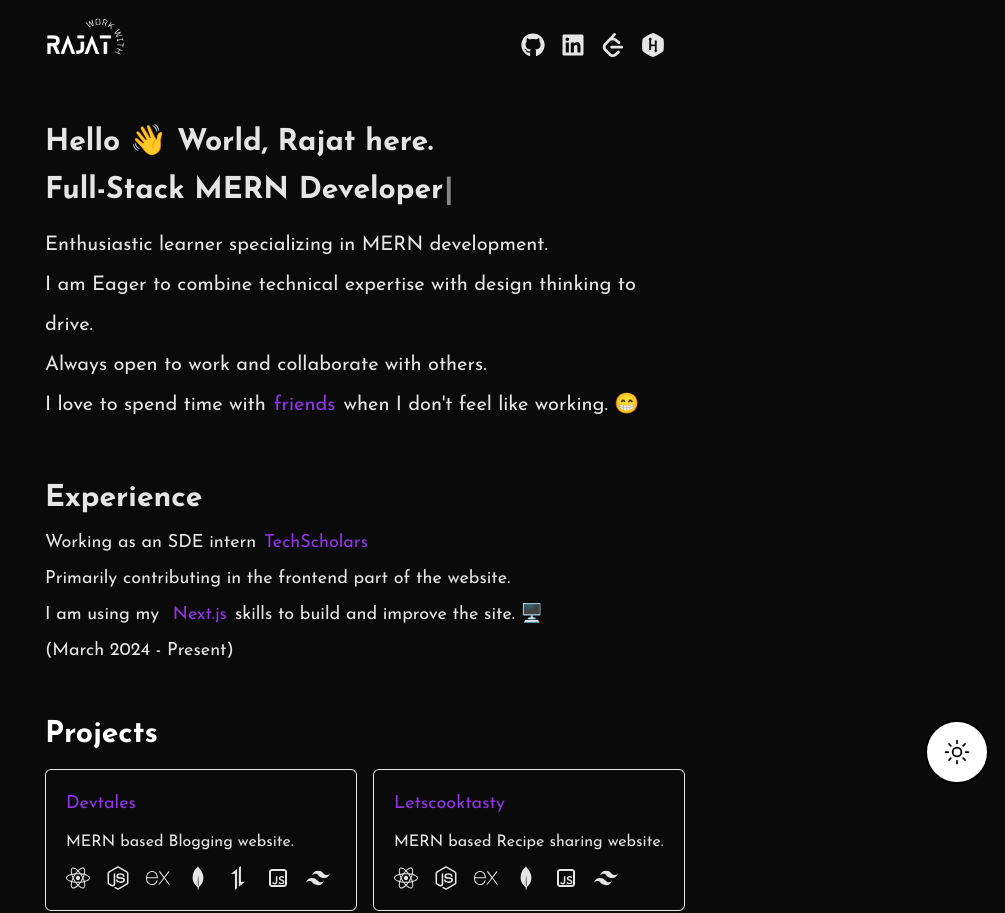
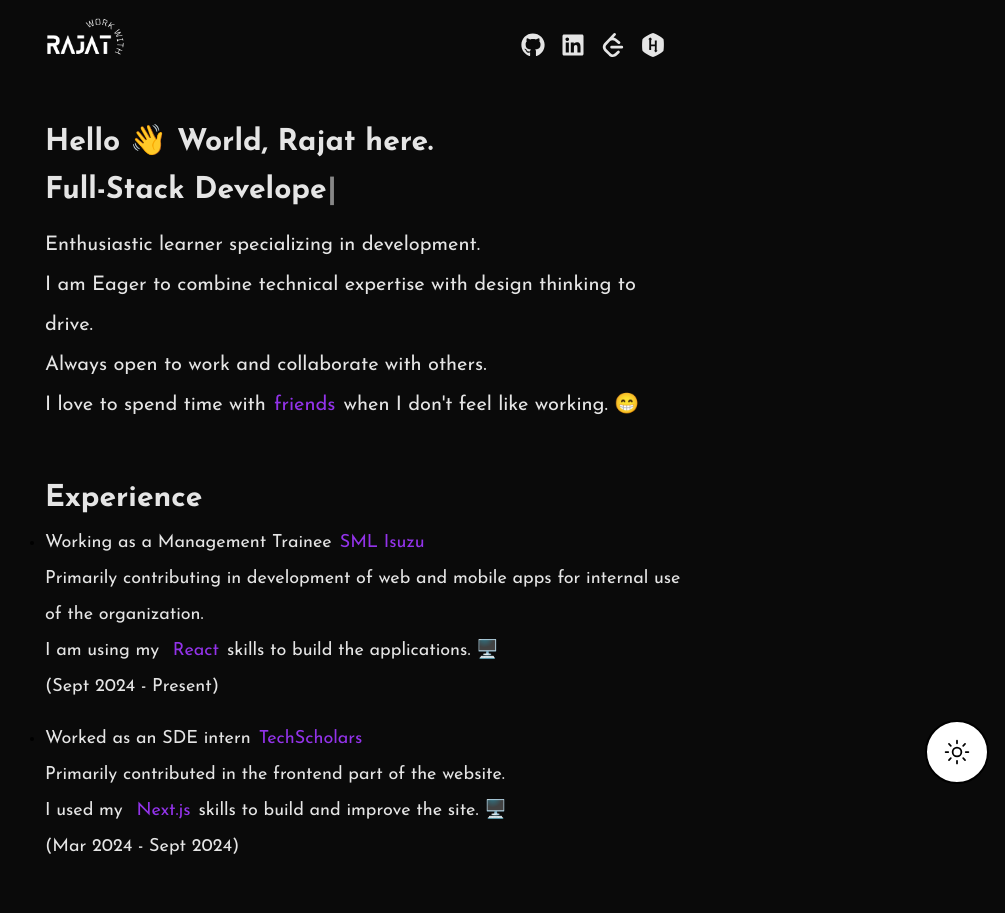
Before and after one commit to Rajat-Uchiha/next-portfolio, a Next.js app: page / in a window 1280 px wide. Shown: the top 913 px of the page, without its empty margins (275-1280 px from the left). Built offline with nearby package versions, Linux system fonts and the light colour scheme.

Commit message:
made changes in the content

```diff
--- a/components/Experience.jsx
+++ b/components/Experience.jsx
@@ -9,17 +9,39 @@ const Experience = () => {
             Experience
           </h2>
         </div>
-        <div className="py-2">
+        <ul className="list-disc">
+          <li className="py-2">
             <p className="font-Josefin dark:text-neutral-200 text-base lg:text-lg leading-loose lg:leading-loose">
-            Working as an SDE intern
+              Working as a Management Trainee
+              <Link href="https://smlisuzu.com/">
+                <span className="text-purple-600 cursor-pointer hover:text-purple-800 mx-2">
+                  SML Isuzu
+                </span>
+              </Link>
+              <br />
+              Primarily contributing in development of web and mobile apps for
+              internal use of the organization. <br /> I am using my{" "}
+              <Link href="https://react.dev/">
+                <span className="text-purple-600 cursor-pointer hover:text-purple-800 mx-2">
+                  React
+                </span>
+              </Link>
+              skills to build the applications. 🖥️
+              <br />
+              (Sept 2024 - Present)
+            </p>
+          </li>
+          <li className="py-2">
+            <p className="font-Josefin dark:text-neutral-200 text-base lg:text-lg leading-loose lg:leading-loose">
+              Worked as an SDE intern
               <Link href="https://techscholars.co.in">
                 <span className="text-purple-600 cursor-pointer hover:text-purple-800 mx-2">
                   TechScholars
                 </span>
               </Link>
               <br />
-            Primarily contributing in the frontend part of the website. <br /> I
-            am using my{" "}
+              Primarily contributed in the frontend part of the website. <br />{" "}
+              I used my{" "}
               <Link href="https://nextjs.org/">
                 <span className="text-purple-600 cursor-pointer hover:text-purple-800 mx-2">
                   Next.js
@@ -27,9 +49,10 @@ const Experience = () => {
               </Link>
               skills to build and improve the site. 🖥️
               <br />
-            (March 2024 - Present)
+              (Mar 2024 - Sept 2024)
             </p>
-        </div>
+          </li>
+        </ul>
       </main>
     </section>
   );
--- a/components/Hero.jsx
+++ b/components/Hero.jsx
@@ -15,9 +15,10 @@ const Hero = () => {
             <Typewriter
               options={{
                 strings: [
-                  "Full-Stack MERN Developer",
+                  "Full-Stack Developer",
                   "Programmer",
                   "Web Designer",
+                  "Mobile App Developer",
                 ],
                 autoStart: true,
                 loop: true,
@@ -27,8 +28,8 @@ const Hero = () => {
         </div>
         <div className="py-4">
           <p className="font-Josefin dark:text-neutral-200 text-base lg:text-xl leading-loose lg:leading-loose">
-            Enthusiastic learner specializing in MERN development. <br /> I am
-            Eager to combine technical expertise with design thinking to drive.
+            Enthusiastic learner specializing in development. <br /> I am Eager
+            to combine technical expertise with design thinking to drive.
             <br /> Always open to work and collaborate with others. <br /> I
             love to spend time with
             <Link href="https://www.instagram.com/urs_rajat7/">
```
Lines whose indentation alone changed are shown as unchanged.
